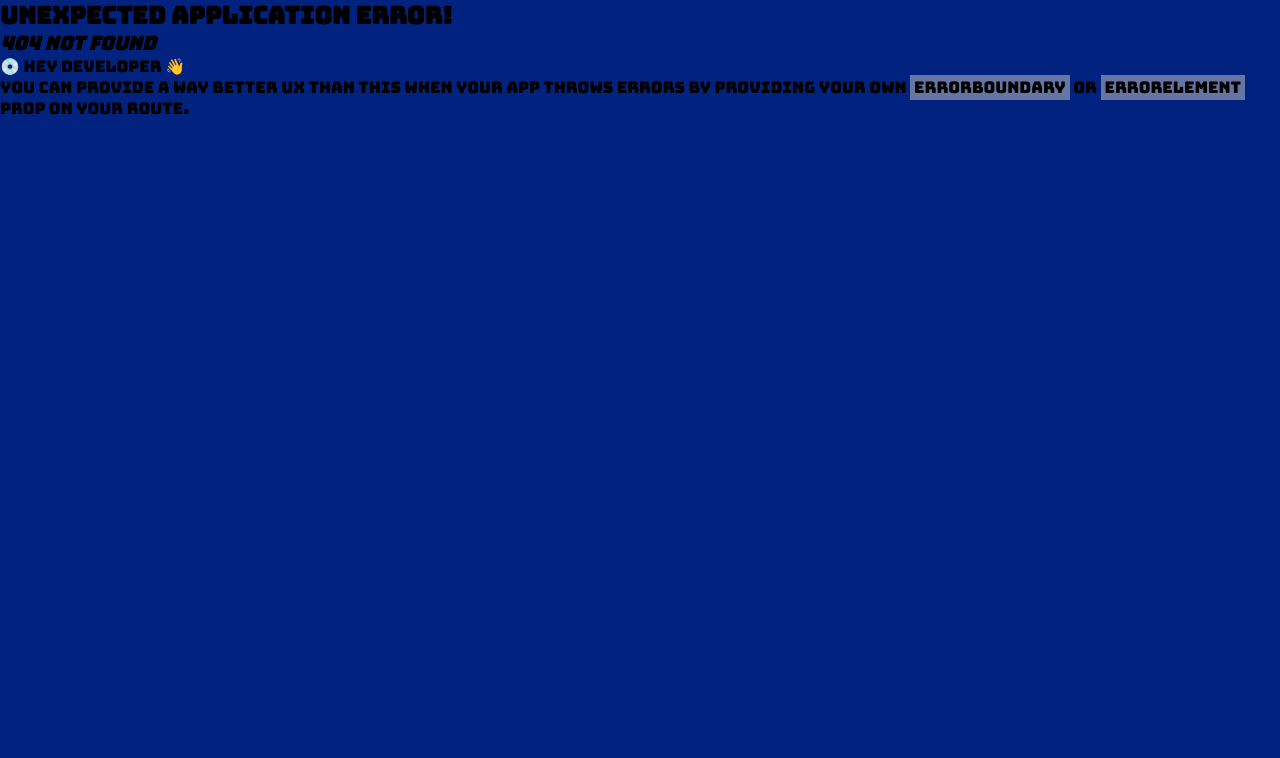
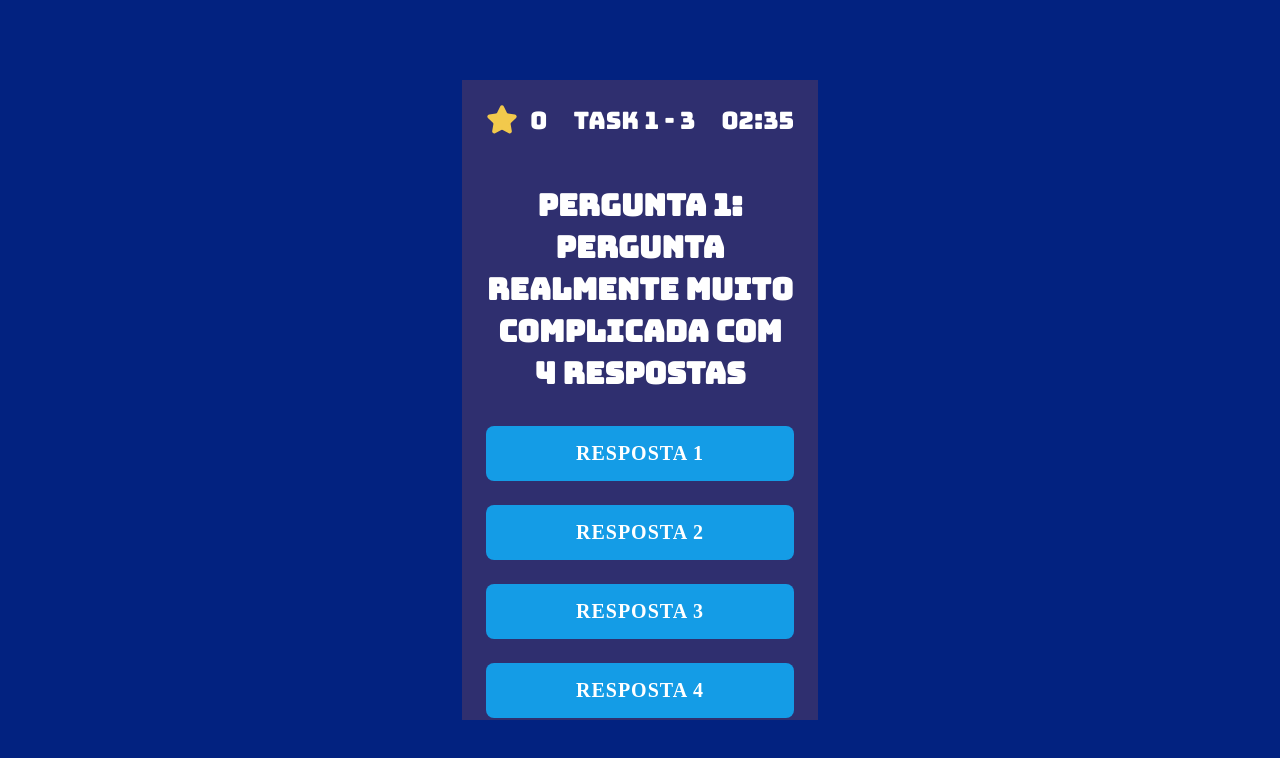
Before and after one commit to marcoskrgr/frontend, a React (Vite) app: page /quiz in a window 1280 px wide. Before the commit this address had no page. Shown: the top 758 px of the page. Built offline with nearby package versions, Linux system fonts and the light colour scheme.

Commit message:
Adiciona tela de Quiz com perguntas e respostas, estilização e integração ao roteamento

```diff
--- a/package.json
+++ b/package.json
@@ -16,6 +16,7 @@
     "classnames": "^2.5.1",
     "frontend": "file:",
     "path": "^0.12.7",
+    "lucide-react": "^0.488.0",
     "prop-types": "^15.8.1",
     "react": "^19.0.0",
     "react-dom": "^19.0.0",
--- a/src/components/Quiz/index.jsx
+++ b/src/components/Quiz/index.jsx
@@ -0,0 +1,130 @@
+import { Star } from "lucide-react";
+import { useState } from "react";
+import classNames from "classnames";
+import styles from "./style.module.css";
+
+export const QuizScreen = () => {
+  const [currentQuestion, setCurrentQuestion] = useState(0);
+  const [selectedAnswer, setSelectedAnswer] = useState(null);
+  const [showFeedback, setShowFeedback] = useState(false);
+  const [score, setScore] = useState(0);
+
+  const questions = [
+    {
+      question: "PERGUNTA 1: PERGUNTA REALMENTE MUITO COMPLICADA COM 4 RESPOSTAS",
+      answers: [
+        { text: "RESPOSTA 1", isCorrect: false },
+        { text: "RESPOSTA 2", isCorrect: false },
+        { text: "RESPOSTA 3", isCorrect: false },
+        { text: "RESPOSTA 4", isCorrect: true },
+      ],
+    },
+    {
+      question: "PERGUNTA 2: OUTRA PERGUNTA COM 4 RESPOSTAS",
+      answers: [
+        { text: "RESPOSTA A", isCorrect: false },
+        { text: "RESPOSTA B", isCorrect: false },
+        { text: "RESPOSTA C", isCorrect: false },
+        { text: "RESPOSTA D", isCorrect: true },
+      ],
+    },
+    {
+      question: "PERGUNTA 3: MAIS UMA PERGUNTA PARA TESTE",
+      answers: [
+        { text: "OPÇÃO 1", isCorrect: false },
+        { text: "OPÇÃO 2", isCorrect: false },
+        { text: "OPÇÃO 3", isCorrect: false },
+        { text: "OPÇÃO 4", isCorrect: true },
+      ],
+    },
+    // mais perguntas perguntas aqui kk
+  ];
+
+  const handleAnswerClick = (index) => {
+    if (showFeedback) return;
+    setSelectedAnswer(index);
+    setShowFeedback(true);
+
+    const chosen = questions[currentQuestion].answers[index];
+    if (chosen.isCorrect) {
+      setScore((prev) => prev + 1);
+    }
+  };
+
+  const handleNextQuestion = () => {
+
+    const next = currentQuestion + 1;
+    if (next < questions.length) {
+      setCurrentQuestion(next);
+    } else {
+      // opcional: reiniciar do início ou mostrar resultado paia
+      setCurrentQuestion(0);
+      setScore(0);
+    }
+    setSelectedAnswer(null);
+    setShowFeedback(false);
+  };
+
+  const getButtonClass = (answer, index) => {
+    if (!showFeedback) {
+      return styles["answer-button"];
+    }
+    if (index === selectedAnswer) {
+      return classNames(
+        styles["answer-button"],
+        answer.isCorrect
+          ? styles["answer-selected-correct"]
+          : styles["answer-selected-incorrect"]
+      );
+    }
+    if (answer.isCorrect) {
+      return classNames(styles["answer-button"], styles["answer-correct"]);
+    }
+    return classNames(styles["answer-button"], styles["answer-incorrect"]);
+  };
+
+  const questionObj = questions[currentQuestion];
+
+  return (
+    <div className={styles["quiz-container"]}>
+      <header className={styles["quiz-header"]}>
+        <div className={styles["score-container"]}>
+          <Star className={styles["score-icon"]} />
+          <span className={styles["score-text"]}>{score}</span>
+        </div>
+        <div className={styles["task-text"]}>
+          TASK {currentQuestion + 1} - {questions.length}
+        </div>
+        <div className={styles["timer-text"]}>02:35</div>
+      </header>
+
+      <main className={styles["quiz-main"]}>
+        <h1 className={styles["quiz-question"]}>{questionObj.question}</h1>
+
+        <div className={styles["answers-container"]}>
+          {questionObj.answers.map((ans, idx) => (
+            <button
+              key={idx}
+              onClick={() => handleAnswerClick(idx)}
+              disabled={showFeedback}
+              className={getButtonClass(ans, idx)}
+            >
+              {ans.text}
+            </button>
+          ))}
+        </div>
+
+        {showFeedback && (
+          <button
+            className={styles["next-button"]}
+            onClick={handleNextQuestion}
+          >
+            Próxima pergunta
+          </button>
+        )}
+      </main>
+    </div>
+  );
+};
+
+export default QuizScreen;
--- /dev/null
+++ b/src/components/Quiz/style.module.css
@@ -0,0 +1,127 @@
+.quiz-container {
+  min-height: 100vh;
+  background-color: #2F2F6F;
+  color: #FFFFFF;
+  font-family: 'Press Start 2P', cursive;
+  padding: 24px;
+  display: flex;
+  flex-direction: column;
+  justify-content: flex-start;
+}
+
+.quiz-header {
+  display: flex;
+  justify-content: space-between;
+  align-items: center;
+  margin-bottom: 48px;
+}
+
+.score-container {
+  display: flex;
+  align-items: center;
+  gap: 12px;
+}
+
+.score-icon {
+  width: 32px;
+  height: 32px;
+  color: #F2C94C;
+  fill: #F2C94C;
+}
+
+.score-text,
+.task-text,
+.timer-text {
+  font-size: 1.5rem;
+}
+
+.timer-text {
+  font-variant-numeric: tabular-nums;
+}
+
+.quiz-main {
+  flex: 1;
+  max-width: 48rem;
+  margin: 0 auto;
+  display: flex;
+  flex-direction: column;
+  align-items: center;
+}
+
+.quiz-question {
+  font-size: 1.875rem;
+  text-align: center;
+  margin-bottom: 2rem;
+  line-height: 1.4;
+  max-width: 100%;
+}
+
+.answers-container {
+  width: 100%;
+  display: flex;
+  flex-direction: column;
+  gap: 1.5rem;
+}
+
+.answer-button {
+  width: 100%;
+  padding: 1rem 1.5rem;
+  background-color: #149CE6;
+  border: none;
+  border-radius: 0.5rem;
+  color: #FFFFFF;
+  font-size: 1.25rem;
+  font-weight: bold;
+  font-family: 'Press Start 2P', cursive;
+  letter-spacing: 0.05em;
+  cursor: pointer;
+  transition: background-color 0.2s, transform 0.1s;
+}
+
+.answer-button:hover:not(:disabled) {
+  background-color: #1290D4;
+  transform: translateY(-2px);
+}
+
+.answer-button:disabled {
+  cursor: not-allowed;
+  opacity: 0.6;
+}
+
+.answer-selected-correct {
+  background-color: #27AE60 !important;
+}
+
+.answer-selected-incorrect {
+  background-color: #EB5757 !important;
+}
+
+.answer-correct {
+  background-color: #27AE60;
+  opacity: 0.8;
+}
+
+.answer-incorrect {
+  background-color: #EB5757;
+  opacity: 0.6;
+}
+
+.next-button {
+  margin-top: 2rem;
+  padding: 0.75rem 1.5rem;
+  background-color: #F2C94C;
+  border: none;
+  border-radius: 0.5rem;
+  color: #2F2F6F;
+  font-size: 1rem;
+  font-weight: bold;
+  font-family: 'Press Start 2P', cursive;
+  letter-spacing: 0.05em;
+  cursor: pointer;
+  transition: background-color 0.2s, transform 0.1s;
+}
+
+.next-button:hover {
+  background-color: #d4b846;
+  transform: translateY(-2px);
+}
--- a/src/helpers/Routes.jsx
+++ b/src/helpers/Routes.jsx
@@ -1,6 +1,8 @@
 import { createBrowserRouter } from "react-router-dom";
 
-import { Home, Map, Wordle, Register, ConfirmPhone, Phrase } from "../pages";
+
+import { Home, Map, Wordle, Register, ConfirmPhone, Phrase, Quiz } from "../pages";
+
 import Frame from "@components/common/Frame";
 
 const routes = createBrowserRouter([
@@ -14,6 +16,7 @@ const routes = createBrowserRouter([
       { path: "/map", element: <Map /> },
       { path: "/wordle", element: <Wordle /> },
       { path: "/phrase", element: <Phrase /> },
+      { path: "/quiz", element: <Quiz /> },
     ],
   }
 ]);
--- a/src/pages/Quiz/index.jsx
+++ b/src/pages/Quiz/index.jsx
@@ -0,0 +1,9 @@
+import React from "react";
+import { QuizScreen } from "../../components/Quiz";
+
+
+function Quiz() {
+    return <QuizScreen />;
+}
+
+export default Quiz;
--- a/src/pages/index.js
+++ b/src/pages/index.js
@@ -1,8 +1,10 @@
 import Map from './Map';
 import Home from './Home';
+import Quiz from './Quiz';
 import Wordle from './Wordle';
 import Register from './Register/Register';
 import ConfirmPhone from './Register/ConfirmPhone';
 import Phrase from './Phrase';
 
-export { Home, Register, ConfirmPhone, Map, Wordle, Phrase};
+
+export {Home, Register, ConfirmPhone, Map, Wordle, Phrase, Quiz};
```
Also changed, not shown: 1 other file (tests, documents, lock files or other folders).
